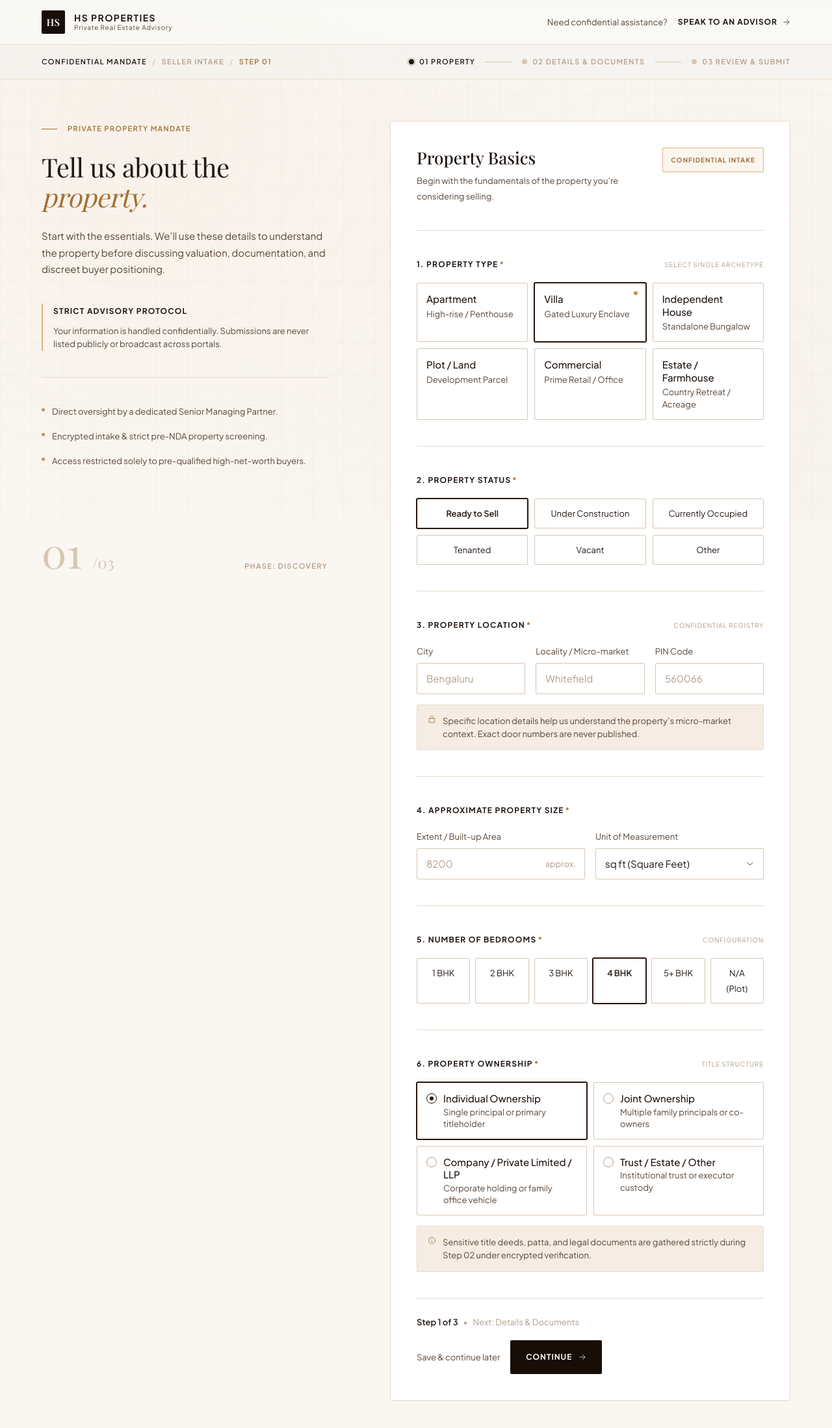
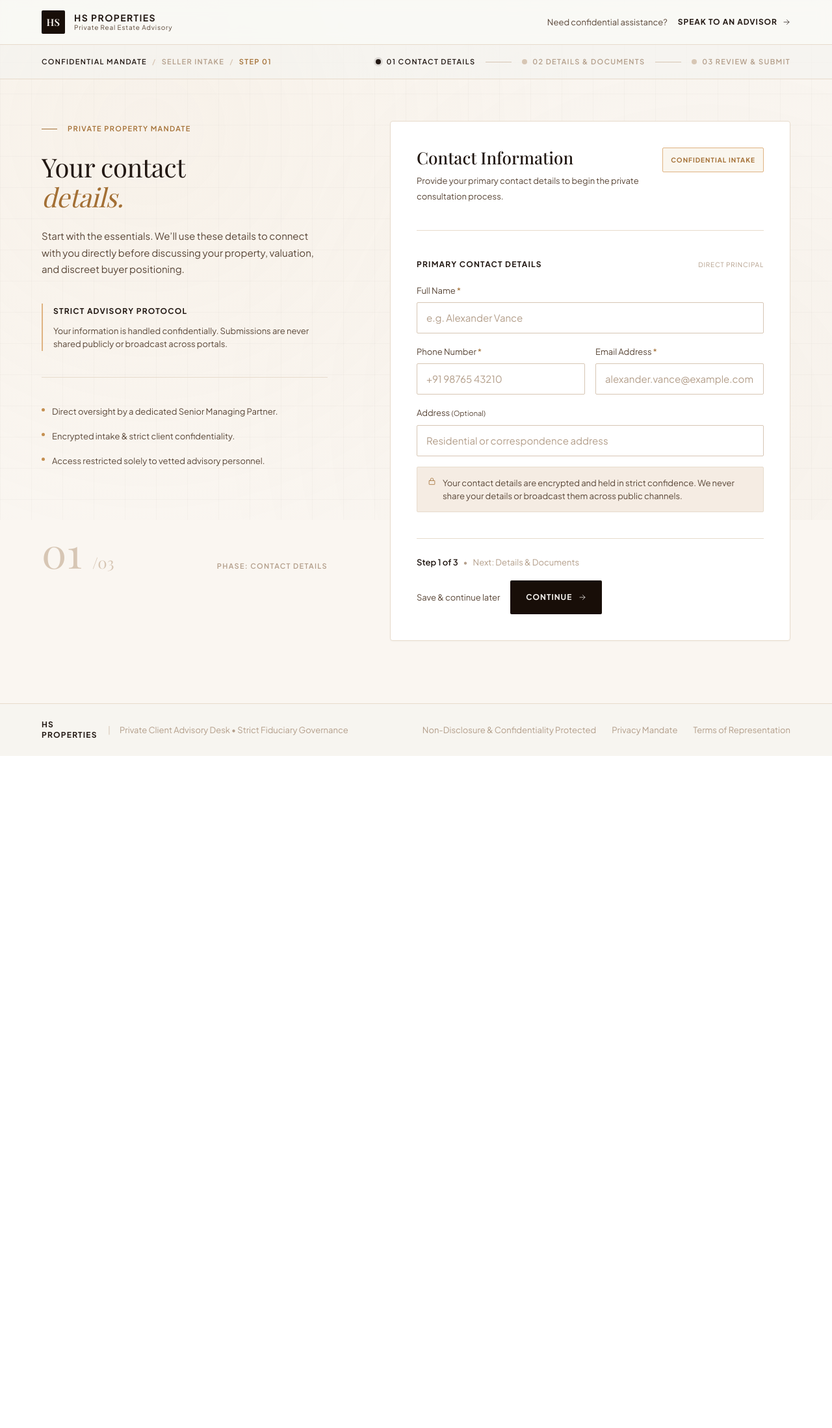
Before and after one commit to arunsanjeevms/hsproperties.co.in, a PHP site: page /pages/seller-intake-step-1.php in a window 1280 px wide. Shown: the top 2197 px of the page at 65% size. After the commit the page ends 1163 px from the top, so only its background shows below. Run offline with PHP 8.4, Linux system fonts and the light colour scheme; some web fonts are replaced.

Commit message:
Simplify Seller Intake Step 1 to basic contact details

```diff
--- a/backend/models/SellerRequest.php
+++ b/backend/models/SellerRequest.php
@@ -80,39 +80,43 @@ class SellerRequest
     }
 
     /**
-     * Update step 1 data.
+     * Update step 1 data: Contact Details.
      */
     public function saveStep1(int $id, array $data): void
     {
-        $this->db->update('seller_requests', [
-            'property_type'    => $data['property_type'] ?? null,
-            'property_status'  => $data['property_status'] ?? null,
-            'city'             => $data['city'] ?? null,
-            'locality'         => $data['locality'] ?? null,
-            'pincode'          => $data['pincode'] ?? null,
-            'extent'           => $data['extent'] ?? null,
-            'measurement_unit' => $data['unit'] ?? null,
-            'bedrooms'         => $data['bedrooms'] ?? null,
-            'ownership'        => $data['ownership'] ?? null,
-            'current_step'     => max(2, $this->getCurrentStep($id)),
-        ], '`id` = :id', ['id' => $id]);
+        $update = [
+            'contact_name'  => $data['contact_name'] ?? $data['full_name'] ?? null,
+            'contact_phone' => $data['contact_phone'] ?? $data['phone'] ?? null,
+            'contact_email' => $data['contact_email'] ?? $data['email'] ?? null,
+            'current_step'  => max(2, $this->getCurrentStep($id)),
+        ];
+
+        $addr = $data['contact_address'] ?? $data['address'] ?? null;
+        if ($addr !== null) {
+            $update['contact_address'] = $addr;
+        }
+
+        $this->db->update('seller_requests', $update, '`id` = :id', ['id' => $id]);
     }
 
     /**
-     * Update step 2 data.
+     * Update step 2 data: Property Details & Positioning.
      */
     public function saveStep2(int $id, array $data): void
     {
         $this->db->update('seller_requests', [
-            'address'           => $data['address'] ?? null,
-            'condition_status'  => $data['condition'] ?? null,
-            'year_built'        => $data['year_built'] ?? null,
-            'furnishing'        => $data['furnishing'] ?? null,
-            'target_price'      => $data['target_price'] ?? null,
-            'timeline'          => $data['timeline'] ?? null,
-            'mandate_structure' => $data['mandate'] ?? null,
+            'address'             => $data['address'] ?? null,
+            'locality'            => $data['locality'] ?? null,
+            'city'                => $data['city'] ?? null,
+            'pincode'             => $data['pincode'] ?? null,
+            'condition_status'    => $data['condition'] ?? null,
+            'year_built'          => $data['year_built'] ?? null,
+            'furnishing'          => $data['furnishing'] ?? null,
+            'target_price'        => $data['target_price'] ?? null,
+            'timeline'            => $data['timeline'] ?? null,
+            'mandate_structure'   => $data['mandate'] ?? null,
             'documents_available' => !empty($data['documents']) ? json_encode($data['documents']) : null,
-            'current_step'      => max(3, $this->getCurrentStep($id)),
+            'current_step'        => max(3, $this->getCurrentStep($id)),
         ], '`id` = :id', ['id' => $id]);
     }
 
@@ -242,53 +246,14 @@ class SellerRequest
     {
         $db = Database::getInstance();
 
-        // Resolve labels from lookup tables
-        $propertyTypeLabel = $db->fetchColumn(
-            "SELECT CONCAT(`label`, ' (', COALESCE(`note`, ''), ')') FROM `lookup_property_types` WHERE `value` = :v",
-            ['v' => $request['property_type'] ?? '']
-        ) ?: ($request['property_type'] ?? '—');
+        // Contact details from Step 1
+        $contactName  = $request['contact_name'] ?? $request['full_name'] ?? '—';
+        $contactPhone = $request['contact_phone'] ?? $request['phone'] ?? '—';
+        $contactEmail = $request['contact_email'] ?? $request['email'] ?? '—';
+        $contactAddr  = $request['contact_address'] ?? (!empty($request['address']) && empty($request['condition_status']) ? $request['address'] : '') ?: 'Not provided';
 
-        $ownershipLabel = $db->fetchColumn(
-            "SELECT `label` FROM `lookup_ownership_types` WHERE `value` = :v",
-            ['v' => $request['ownership'] ?? '']
-        ) ?: ($request['ownership'] ?? '—');
-
-        $conditionKey = $request['condition_status'] ?? $request['condition'] ?? '';
-        $conditionLabel = $db->fetchColumn(
-            "SELECT `label` FROM `lookup_conditions` WHERE `value` = :v",
-            ['v' => $conditionKey]
-        ) ?: ($conditionKey ?: '—');
-
-        $mandateKey = $request['mandate_structure'] ?? $request['mandate'] ?? '';
-        $mandateLabel = $db->fetchColumn(
-            "SELECT CONCAT(`label`, ' (', COALESCE(`note`, ''), ')') FROM `lookup_mandate_structures` WHERE `value` = :v",
-            ['v' => $mandateKey]
-        ) ?: ($mandateKey ?: '—');
-
-        $timelineKey = $request['timeline'] ?? '';
-        $timelineLabel = $db->fetchColumn(
-            "SELECT `label` FROM `lookup_timelines` WHERE `value` = :v",
-            ['v' => $timelineKey]
-        ) ?: ($timelineKey ?: '—');
-
-        $bedroomKey = $request['bedrooms'] ?? '';
-        $bedroomLabel = $db->fetchColumn(
-            "SELECT `label` FROM `lookup_bedroom_options` WHERE `value` = :v",
-            ['v' => $bedroomKey]
-        ) ?: ($bedroomKey ? $bedroomKey . ' BHK' : '—');
-
-        $unitKey = $request['measurement_unit'] ?? $request['unit'] ?? '';
-        $unitLabel = $db->fetchColumn(
-            "SELECT `label` FROM `lookup_measurement_units` WHERE `value` = :v",
-            ['v' => $unitKey]
-        ) ?: ($unitKey ?: 'sq ft');
-
-        $priceDisplay = 'Discretionary / Unstated';
-        if (!empty($request['target_price'])) {
-            $numPrice = (float)str_replace([',', ' '], '', (string)$request['target_price']);
-            $priceDisplay = $numPrice > 0 ? '₹ ' . number_format($numPrice) : '₹ ' . $request['target_price'];
-        }
-
+        // Property details from Step 2
+        $propertyAddress = $request['address'] ?? '—';
         $locationParts = array_filter([
             $request['locality'] ?? '',
             $request['city'] ?? '',
@@ -298,25 +263,66 @@ class SellerRequest
             $location .= " (PIN: {$request['pincode']})";
         }
 
-        $sizeDisplay = ($request['extent'] ?? '—') . ' ' . $unitLabel . ' (Built-up Area)';
+        $conditionKey = $request['condition_status'] ?? $request['condition'] ?? '';
+        $conditionLabel = '';
+        if ($conditionKey) {
+            try {
+                $conditionLabel = $db->fetchColumn(
+                    "SELECT `label` FROM `lookup_conditions` WHERE `value` = :v",
+                    ['v' => $conditionKey]
+                );
+            } catch (\Throwable $e) {}
+        }
+        $conditionLabel = $conditionLabel ?: ($conditionKey ?: '—');
+
+        $priceDisplay = 'Discretionary / Unstated';
+        if (!empty($request['target_price'])) {
+            $numPrice = (float)str_replace([',', ' '], '', (string)$request['target_price']);
+            $priceDisplay = $numPrice > 0 ? '₹ ' . number_format($numPrice) : '₹ ' . $request['target_price'];
+        }
+
+        $timelineKey = $request['timeline'] ?? '';
+        $timelineLabel = '';
+        if ($timelineKey) {
+            try {
+                $timelineLabel = $db->fetchColumn(
+                    "SELECT `label` FROM `lookup_timelines` WHERE `value` = :v",
+                    ['v' => $timelineKey]
+                );
+            } catch (\Throwable $e) {}
+        }
+        $timelineLabel = $timelineLabel ?: ($timelineKey ?: '—');
+
+        $mandateKey = $request['mandate_structure'] ?? $request['mandate'] ?? '';
+        $mandateLabel = '';
+        if ($mandateKey) {
+            try {
+                $mandateLabel = $db->fetchColumn(
+                    "SELECT CONCAT(`label`, ' (', COALESCE(`note`, ''), ')') FROM `lookup_mandate_structures` WHERE `value` = :v",
+                    ['v' => $mandateKey]
+                );
+            } catch (\Throwable $e) {}
+        }
+        $mandateLabel = $mandateLabel ?: ($mandateKey ?: '—');
 
         return [
             [
-                'title'    => 'Property',
+                'title'    => 'Contact Details',
                 'edit_url' => route('seller.step1'),
                 'rows'     => [
-                    ['label' => 'Property Type',      'value' => $propertyTypeLabel],
-                    ['label' => 'Location',           'value' => $location ?: '—'],
-                    ['label' => 'Property Size',      'value' => $sizeDisplay],
-                    ['label' => 'Bedrooms',           'value' => $bedroomLabel],
-                    ['label' => 'Property Condition',  'value' => $conditionLabel, 'accent' => true],
-                    ['label' => 'Ownership',          'value' => $ownershipLabel],
+                    ['label' => 'Full Name',     'value' => $contactName],
+                    ['label' => 'Phone Number',  'value' => $contactPhone],
+                    ['label' => 'Email Address', 'value' => $contactEmail],
+                    ['label' => 'Address',       'value' => $contactAddr],
                 ],
             ],
             [
-                'title'    => 'Sale Positioning',
+                'title'    => 'Property Details & Positioning',
                 'edit_url' => route('seller.step2'),
                 'rows'     => [
+                    ['label' => 'Property Address',        'value' => $propertyAddress],
+                    ['label' => 'Location',                'value' => $location ?: '—'],
+                    ['label' => 'Property Condition',      'value' => $conditionLabel, 'accent' => true],
                     ['label' => 'Indicative Asking Price', 'value' => $priceDisplay],
                     ['label' => 'Sale Timeline',           'value' => $timelineLabel],
                     ['label' => 'Preferred Mandate',       'value' => $mandateLabel],
--- a/database/schema.sql
+++ b/database/schema.sql
@@ -176,10 +176,11 @@ CREATE TABLE IF NOT EXISTS `seller_requests` (
   -- Step 3: Declaration
   `declaration`         TINYINT(1)      NOT NULL DEFAULT 0,
 
-  -- Contact info (optional, collected during advisor follow-up)
+  -- Contact info (collected in Step 01)
   `contact_name`        VARCHAR(120)    NULL DEFAULT NULL,
   `contact_email`       VARCHAR(255)    NULL DEFAULT NULL,
   `contact_phone`       VARCHAR(30)     NULL DEFAULT NULL,
+  `contact_address`     VARCHAR(500)    NULL DEFAULT NULL,
 
   -- Admin fields
   `assigned_to`         INT UNSIGNED    NULL DEFAULT NULL,
--- a/includes/seller-intake-data.php
+++ b/includes/seller-intake-data.php
@@ -16,7 +16,7 @@ declare(strict_types=1);
 function intake_steps(): array
 {
     return [
-        ['label' => 'Property',             'href' => route('seller.step1')],
+        ['label' => 'Contact Details',      'href' => route('seller.step1')],
         ['label' => 'Details & Documents',  'href' => route('seller.step2')],
         ['label' => 'Review & Submit',      'href' => route('seller.step3')],
     ];
@@ -208,7 +208,7 @@ function seller_review_sections(): array
                 }
             }
 
-            if ($record && (!empty($record['city']) || !empty($record['property_type']))) {
+            if ($record && (!empty($record['contact_name']) || !empty($record['full_name']) || !empty($record['address']) || !empty($record['city']))) {
                 return $sellerModel->buildReviewData($record);
             }
         }
@@ -218,15 +218,13 @@ function seller_review_sections(): array
 
     return [
         [
-            'title'    => 'Property',
+            'title'    => 'Contact Details',
             'edit_url' => route('seller.step1'),
             'rows'     => [
-                ['label' => 'Property Type',      'value' => 'Villa (Gated Luxury Enclave)'],
-                ['label' => 'Location',           'value' => 'Whitefield, Bengaluru (PIN: 560066)'],
-                ['label' => 'Property Size',      'value' => '8,200 sq ft (Built-up Area)'],
-                ['label' => 'Bedrooms',           'value' => '4 BHK'],
-                ['label' => 'Property Condition', 'value' => 'New / Pristine', 'accent' => true],
-                ['label' => 'Ownership',          'value' => 'Individual Ownership'],
+                ['label' => 'Full Name',     'value' => 'Alexander Vance'],
+                ['label' => 'Phone Number',  'value' => '+91 98450 12345'],
+                ['label' => 'Email Address', 'value' => 'alexander.vance@example.com'],
+                ['label' => 'Address',       'value' => 'Richmond Town, Bengaluru'],
             ],
         ],
         [
--- a/pages/seller-intake-step-1.php
+++ b/pages/seller-intake-step-1.php
@@ -1,17 +1,19 @@
 <?php
 /**
- * HS Properties — Private Seller Intake, Step 01: Property.
+ * HS Properties — Private Seller Intake, Step 01: Contact Details.
  *
- * Frontend stage: the form posts straight to Step 02, which simply renders.
- * When the backend lands, that action points at a controller that persists the
- * step and redirects — the markup does not need to change.
+ * Collects fundamental contact information:
+ *   - Full Name (Required)
+ *   - Phone Number (Required)
+ *   - Email Address (Required)
+ *   - Address (Optional)
  */
 
 require_once __DIR__ . '/../includes/config.php';
 require_once __DIR__ . '/../includes/seller-intake-data.php';
 require_once __DIR__ . '/../includes/form-helpers.php';
 
-$pageTitle   = 'Private Seller Intake — Step 01: Property | HS Properties';
+$pageTitle   = 'Private Seller Intake — Step 01: Contact Details | HS Properties';
 $intakeStep  = 1;
 $intakeFlow  = 'Seller Intake';
 $intakeSteps = intake_steps();
@@ -20,6 +22,7 @@ $draft = Session::get('seller_intake', []);
 $step1Data = $draft['step1'] ?? [];
 $errors = Session::flash('errors') ?? [];
 $old = Session::flash('old') ?? [];
+$notice = Session::flash('notice');
 $v = array_merge($step1Data, $old);
 
 include __DIR__ . '/../includes/intake-header.php';
@@ -33,34 +36,33 @@ include __DIR__ . '/../includes/intake-header.php';
       <p class="intake-aside__eyebrow">Private Property Mandate</p>
 
       <h1 class="intake-aside__title">
-        Tell us about the
-        <em>property.</em>
+        Your contact
+        <em>details.</em>
       </h1>
 
       <p class="intake-aside__lede">
-        Start with the essentials. We&rsquo;ll use these details to understand
-        the property before discussing valuation, documentation, and discreet
-        buyer positioning.
+        Start with the essentials. We&rsquo;ll use these details to connect with you
+        directly before discussing your property, valuation, and discreet buyer positioning.
       </p>
 
       <div class="protocol">
         <h2 class="protocol__title">Strict Advisory Protocol</h2>
         <p class="protocol__text">
           Your information is handled confidentially. Submissions are never
-          listed publicly or broadcast across portals.
+          shared publicly or broadcast across portals.
         </p>
       </div>
 
       <ul class="assurances">
         <li class="assurances__item">Direct oversight by a dedicated Senior Managing Partner.</li>
-        <li class="assurances__item">Encrypted intake &amp; strict pre-NDA property screening.</li>
-        <li class="assurances__item">Access restricted solely to pre-qualified high-net-worth buyers.</li>
+        <li class="assurances__item">Encrypted intake &amp; strict client confidentiality.</li>
+        <li class="assurances__item">Access restricted solely to vetted advisory personnel.</li>
       </ul>
 
       <p class="phase">
         <span class="phase__number">01</span>
         <span class="phase__total">/03</span>
-        <span class="phase__label">Phase: Discovery</span>
+        <span class="phase__label">Phase: Contact Details</span>
       </p>
     </aside>
 
@@ -72,6 +74,12 @@ include __DIR__ . '/../includes/intake-header.php';
       action="<?= e(url('api/seller-intake.php?step=1')) ?>">
 
       <?= Session::csrfField() ?>
+
+      <?php if (!empty($notice)): ?>
+        <div style="background: rgba(46, 125, 50, 0.08); border-left: 3px solid #2e7d32; padding: 12px 16px; margin-bottom: 24px; border-radius: 4px; color: #1b5e20; font-size: 0.875rem;">
+          <?= e($notice) ?>
+        </div>
+      <?php endif; ?>
 
       <?php if (!empty($errors)): ?>
         <div style="background: rgba(185, 28, 28, 0.08); border-left: 3px solid #b91c1c; padding: 12px 16px; margin-bottom: 24px; border-radius: 4px;">
@@ -86,151 +94,87 @@ include __DIR__ . '/../includes/intake-header.php';
 
       <div class="panel__head">
         <div>
-          <h2 class="panel__title">Property Basics</h2>
+          <h2 class="panel__title">Contact Information</h2>
           <p class="panel__note">
-            Begin with the fundamentals of the property you&rsquo;re considering selling.
+            Provide your primary contact details to begin the private consultation process.
           </p>
         </div>
         <span class="panel__tag">Confidential Intake</span>
       </div>
 
-      <!-- 1. Property type -->
-      <div class="fieldset" role="group" aria-labelledby="fs1-label">
+      <div class="fieldset">
         <div class="fieldset__head">
-          <span class="fieldset__legend" id="fs1-label">
-            1. Property Type<span class="req" aria-hidden="true">*</span>
-          </span>
-          <span class="fieldset__hint">Select single archetype</span>
+          <span class="fieldset__legend">Primary Contact Details</span>
+          <span class="fieldset__hint">Direct Principal</span>
         </div>
 
-        <div class="options options--3">
-          <?php foreach (property_types() as $type): ?>
-            <?= option_card('property_type', $type, ($v['property_type'] ?? 'villa') === $type['value']) ?>
-          <?php endforeach; ?>
-        </div>
-      </div>
-
-      <!-- 2. Property status -->
-      <div class="fieldset" role="group" aria-labelledby="fs2-label">
-        <div class="fieldset__head">
-          <span class="fieldset__legend" id="fs2-label">
-            2. Property Status<span class="req" aria-hidden="true">*</span>
-          </span>
+        <!-- 1. Full Name -->
+        <div class="input-group">
+          <label class="input-group__label" for="full_name">
+            Full Name<span class="req" aria-hidden="true">*</span>
+          </label>
+          <input
+            class="input"
+            type="text"
+            id="full_name"
+            name="full_name"
+            placeholder="e.g. Alexander Vance"
+            autocomplete="name"
+            value="<?= e($v['full_name'] ?? $v['contact_name'] ?? '') ?>"
+            required>
         </div>
 
-        <div class="options options--3">
-          <?php foreach (property_statuses() as $status): ?>
-            <label class="segment">
-              <input
-                class="option__input"
-                type="radio"
-                name="property_status"
-                value="<?= e($status['value']) ?>"
-                <?= ($v['property_status'] ?? 'ready') === $status['value'] ? 'checked' : '' ?>>
-              <?= e($status['label']) ?>
+        <!-- 2. Phone Number & 3. Email Address -->
+        <div class="grid-2 u-mt">
+          <div class="input-group">
+            <label class="input-group__label" for="phone">
+              Phone Number<span class="req" aria-hidden="true">*</span>
             </label>
-          <?php endforeach; ?>
-        </div>
-      </div>
+            <input
+              class="input"
+              type="tel"
+              id="phone"
+              name="phone"
+              placeholder="+91 98765 43210"
+              autocomplete="tel"
+              value="<?= e($v['phone'] ?? $v['contact_phone'] ?? '') ?>"
+              required>
+          </div>
 
-      <!-- 3. Location -->
-      <div class="fieldset" role="group" aria-labelledby="fs3-label">
-        <div class="fieldset__head">
-          <span class="fieldset__legend" id="fs3-label">
-            3. Property Location<span class="req" aria-hidden="true">*</span>
-          </span>
-          <span class="fieldset__hint">Confidential Registry</span>
+          <div class="input-group">
+            <label class="input-group__label" for="email">
+              Email Address<span class="req" aria-hidden="true">*</span>
+            </label>
+            <input
+              class="input"
+              type="email"
+              id="email"
+              name="email"
+              placeholder="alexander.vance@example.com"
+              autocomplete="email"
+              value="<?= e($v['email'] ?? $v['contact_email'] ?? '') ?>"
+              required>
+          </div>
         </div>
 
-        <div class="grid-3">
-          <p class="input-group">
-            <label class="input-group__label" for="city">City</label>
-            <input class="input" type="text" id="city" name="city" placeholder="Bengaluru" value="<?= e($v['city'] ?? '') ?>" required>
-          </p>
-          <p class="input-group">
-            <label class="input-group__label" for="locality">Locality / Micro-market</label>
-            <input class="input" type="text" id="locality" name="locality" placeholder="Whitefield" value="<?= e($v['locality'] ?? '') ?>" required>
-          </p>
-          <p class="input-group">
-            <label class="input-group__label" for="pincode">PIN Code</label>
-            <input
-              class="input" type="text" id="pincode" name="pincode"
-              placeholder="560066" inputmode="numeric" pattern="[0-9]{6}"
-              autocomplete="postal-code" value="<?= e($v['pincode'] ?? '') ?>" required>
-          </p>
+        <!-- 4. Address -->
+        <div class="input-group u-mt">
+          <label class="input-group__label" for="address">
+            Address <span class="muted" style="font-size: 0.85em; font-weight: normal; color: var(--c-sand-500);">(Optional)</span>
+          </label>
+          <input
+            class="input"
+            type="text"
+            id="address"
+            name="address"
+            placeholder="Residential or correspondence address"
+            autocomplete="street-address"
+            value="<?= e($v['address'] ?? $v['contact_address'] ?? '') ?>">
         </div>
 
         <p class="note">
           <?= icon('lock', 'icon--sm') ?>
-          Specific location details help us understand the property&rsquo;s
-          micro-market context. Exact door numbers are never published.
-        </p>
-      </div>
-
-      <!-- 4. Size -->
-      <div class="fieldset" role="group" aria-labelledby="fs4-label">
-        <div class="fieldset__head">
-          <span class="fieldset__legend" id="fs4-label">
-            4. Approximate Property Size<span class="req" aria-hidden="true">*</span>
-          </span>
-        </div>
-
-        <div class="grid-2">
-          <p class="input-group">
-            <label class="input-group__label" for="extent">Extent / Built-up Area</label>
-            <span class="affix affix--trail">
-              <input
-                class="input" type="text" id="extent" name="extent"
-                placeholder="8200" inputmode="numeric" value="<?= e($v['extent'] ?? '') ?>" required>
-              <span class="affix__trail" aria-hidden="true">approx.</span>
-            </span>
-          </p>
-          <p class="input-group">
-            <label class="input-group__label" for="unit">Unit of Measurement</label>
-            <select class="input" id="unit" name="unit">
-              <?php foreach (measurement_units() as $u): ?>
-                <option value="<?= e($u['value']) ?>" <?= ($v['unit'] ?? 'sqft') === $u['value'] ? 'selected' : '' ?>><?= e($u['label']) ?></option>
-              <?php endforeach; ?>
-            </select>
-          </p>
-        </div>
-      </div>
-
-      <!-- 5. Bedrooms -->
-      <div class="fieldset" role="group" aria-labelledby="fs5-label">
-        <div class="fieldset__head">
-          <span class="fieldset__legend" id="fs5-label">
-            5. Number of Bedrooms<span class="req" aria-hidden="true">*</span>
-          </span>
-          <span class="fieldset__hint">Configuration</span>
-        </div>
-
-        <div class="segments">
-          <?php foreach (bedroom_options() as $bed): ?>
-            <?= segment('bedrooms', $bed, ($v['bedrooms'] ?? '4') === $bed['value']) ?>
-          <?php endforeach; ?>
-        </div>
-      </div>
-
-      <!-- 6. Ownership -->
-      <div class="fieldset" role="group" aria-labelledby="fs6-label">
-        <div class="fieldset__head">
-          <span class="fieldset__legend" id="fs6-label">
-            6. Property Ownership<span class="req" aria-hidden="true">*</span>
-          </span>
-          <span class="fieldset__hint">Title Structure</span>
-        </div>
-
-        <div class="options options--2">
-          <?php foreach (ownership_types() as $own): ?>
-            <?= option_marked('ownership', $own, ($v['ownership'] ?? 'individual') === $own['value']) ?>
-          <?php endforeach; ?>
-        </div>
-
-        <p class="note">
-          <?= icon('info', 'icon--sm') ?>
-          Sensitive title deeds, patta, and legal documents are gathered
-          strictly during Step 02 under encrypted verification.
+          Your contact details are encrypted and held in strict confidence. We never share your details or broadcast them across public channels.
         </p>
       </div>
 
```
Also changed, not shown: admin/requests.php (+11 -3 lines), backend/controllers/SellerIntakeController.php (+81 -27 lines).
